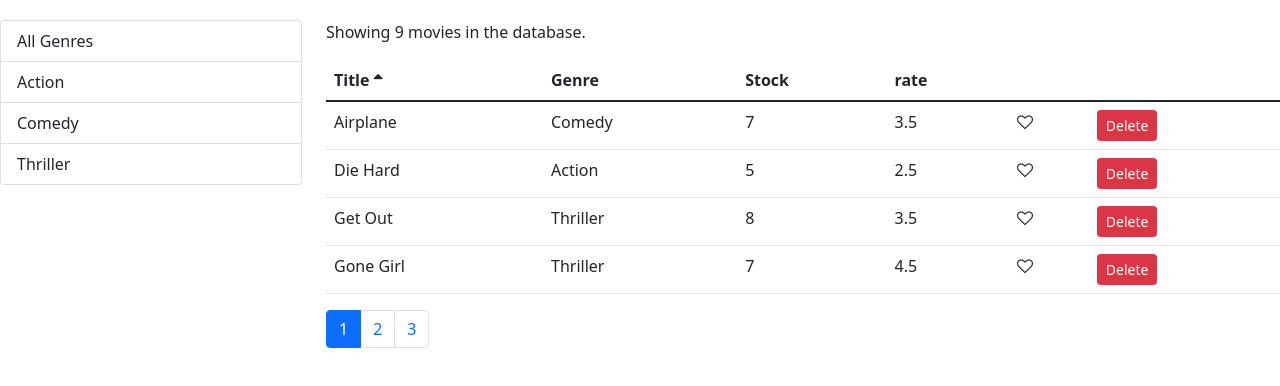
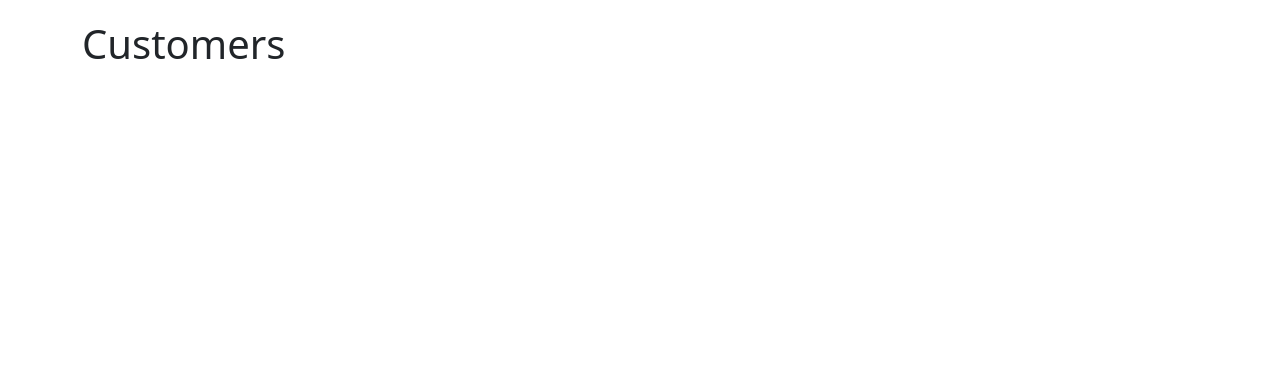
Before and after one commit to mikesouma/vidly-react, a React (Create React App) app: page /customers in a window 1280 px wide. Shown: the top 386 px of the page. Built offline with nearby package versions, Linux system fonts and the light colour scheme.

Commit message:
feature: adding Routes

```diff
--- a/package.json
+++ b/package.json
@@ -15,6 +15,7 @@
     "prop-types": "^15.6.2",
     "react": "^17.0.2",
     "react-dom": "^17.0.2",
+    "react-router-dom": "^4.3.1",
     "react-scripts": "4.0.3",
     "web-vitals": "^1.1.2"
   },
--- a/src/App.js
+++ b/src/App.js
@@ -1,12 +1,24 @@
-import logo from './logo.svg';
+import React from 'react';
+//import logo from './logo.svg';
+import { Route, Redirect, Switch } from 'react-router-dom';
+import Movies from './components/movies';
+import Customers from './components/customers';
+import Rentals from './components/rentals';
+import NotFound from './components/notFound';
 import './App.css';
-import Movies from './components/movies';
 
 class App extends React.Component {
   render() {
     return(
       <main className="container">
-        <Movies />
+        <Switch>
+          <Route path="/movies" component={Movies} />
+          <Route path="/customers" component={Customers} />
+          <Route path="/rentals" component={Rentals} />
+          <Route path="/not-found" component={NotFound} />
+          <Redirect from="/" exact to="/movies" />
+          <Redirect to="/not-found" />
+        </Switch>
       </main>
     );
   }
--- /dev/null
+++ b/src/components/customers.jsx
@@ -0,0 +1,7 @@
+import React, { Component } from 'react';
+
+const Customers = () => {
+    return (<h1> Customers </h1> );
+}
+
+export default Customers
--- /dev/null
+++ b/src/components/notFound.jsx
@@ -0,0 +1,7 @@
+import React, { Component } from 'react';
+
+const NotFound = () => {
+    return (<h1> Not Found </h1> );
+}
+
+export default NotFound
--- /dev/null
+++ b/src/components/rentals.jsx
@@ -0,0 +1,7 @@
+import React, { Component } from 'react';
+
+const Rentals = () => {
+    return (<h1> Rentals </h1> );
+}
+
+export default Rentals
--- a/src/index.js
+++ b/src/index.js
@@ -1,11 +1,17 @@
 import React from 'react';
 import ReactDOM from 'react-dom';
+import { BrowserRouter } from 'react-router-dom';
 import './index.css';
-//import App from './App';
-import Movie from '../src/components/movies'
+import App from './App';
+//import Movie from '../src/components/movies'
 import reportWebVitals from './reportWebVitals';
 
-ReactDOM.render(<Movie />, document.getElementById('root'));
+ReactDOM.render(
+    <BrowserRouter>
+        <App />
+    </BrowserRouter>,
+    document.getElementById('root')
+);
 
 // If you want to start measuring performance in your app, pass a function
 // to log results (for example: reportWebVitals(console.log))
```
Also changed, not shown: src/components/movieForm.jsx (added), 1 other file (tests, documents, lock files or other folders).
